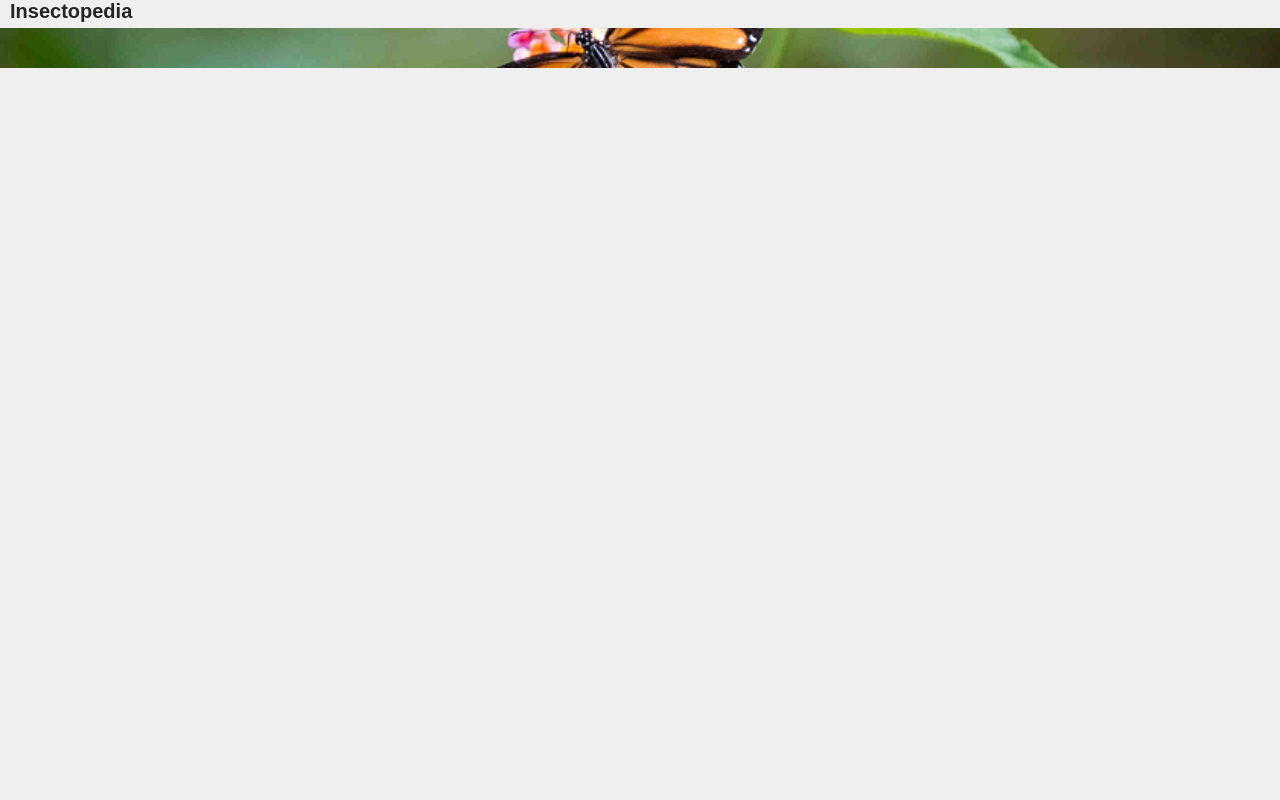
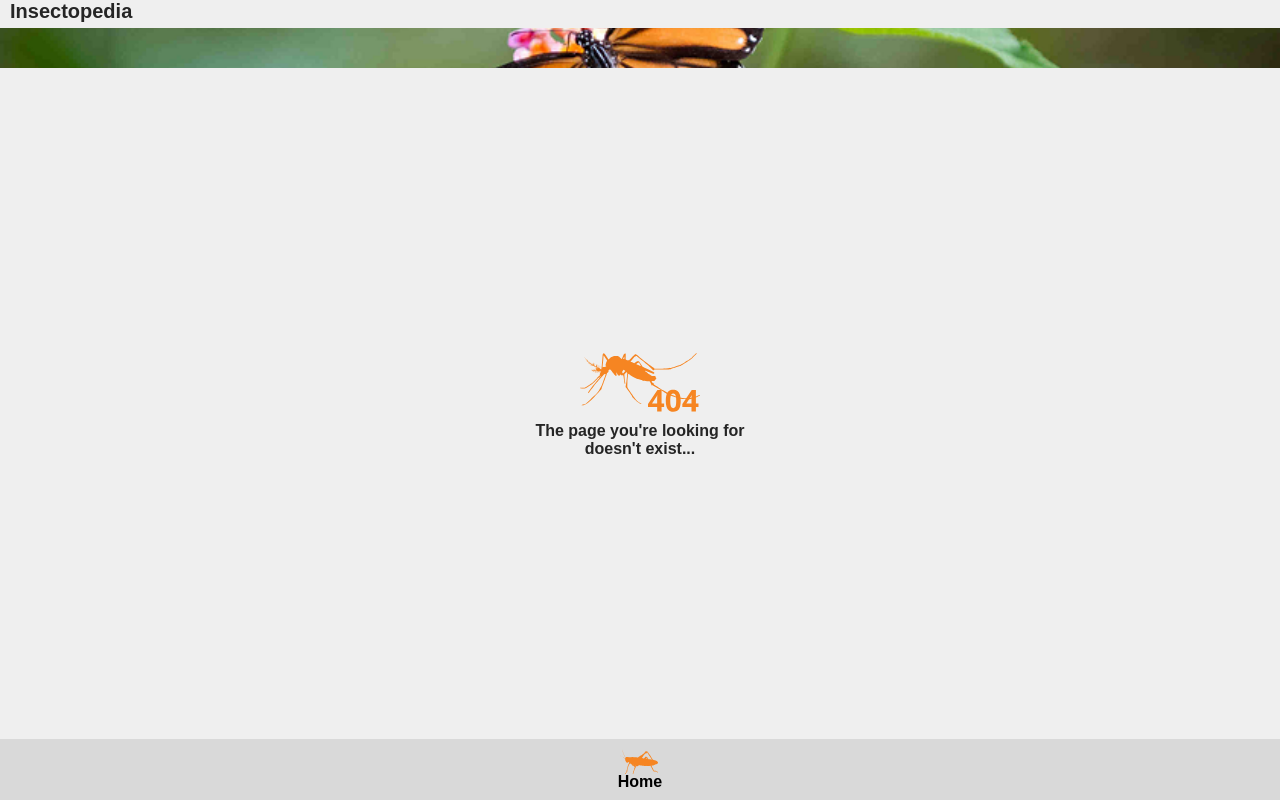
Before and after one commit to ZilongZhan/insectopedia-client, a React (Vite) app: page /home in a window 1280 px wide. Built offline with nearby package versions, Linux system fonts and the light colour scheme.

Commit message:
Render Navigator component to general app layout

```diff
--- /dev/null
+++ b/src/components/Layout/Layout.css
@@ -0,0 +1,13 @@
+.container {
+  display: flex;
+  flex-direction: column;
+  min-height: 100vh;
+  padding-bottom: 61.22px;
+}
+
+.main-content {
+  display: flex;
+  flex-direction: column;
+  align-items: center;
+  margin: auto 0;
+}
--- a/src/components/Layout/Layout.tsx
+++ b/src/components/Layout/Layout.tsx
@@ -1,7 +1,19 @@
+import { Outlet } from "react-router";
 import Header from "../Header/Header";
+import Navigation from "../Navigation/Navigation";
+
+import "./Layout.css";
 
 const Layout: React.FC = () => {
-  return <Header />;
+  return (
+    <div className="container">
+      <Header />
+      <main className="main-content">
+        <Outlet />
+      </main>
+      <Navigation />
+    </div>
+  );
 };
 
 export default Layout;
```
Also changed, not shown: 2 other files (tests, documents, lock files or other folders).
